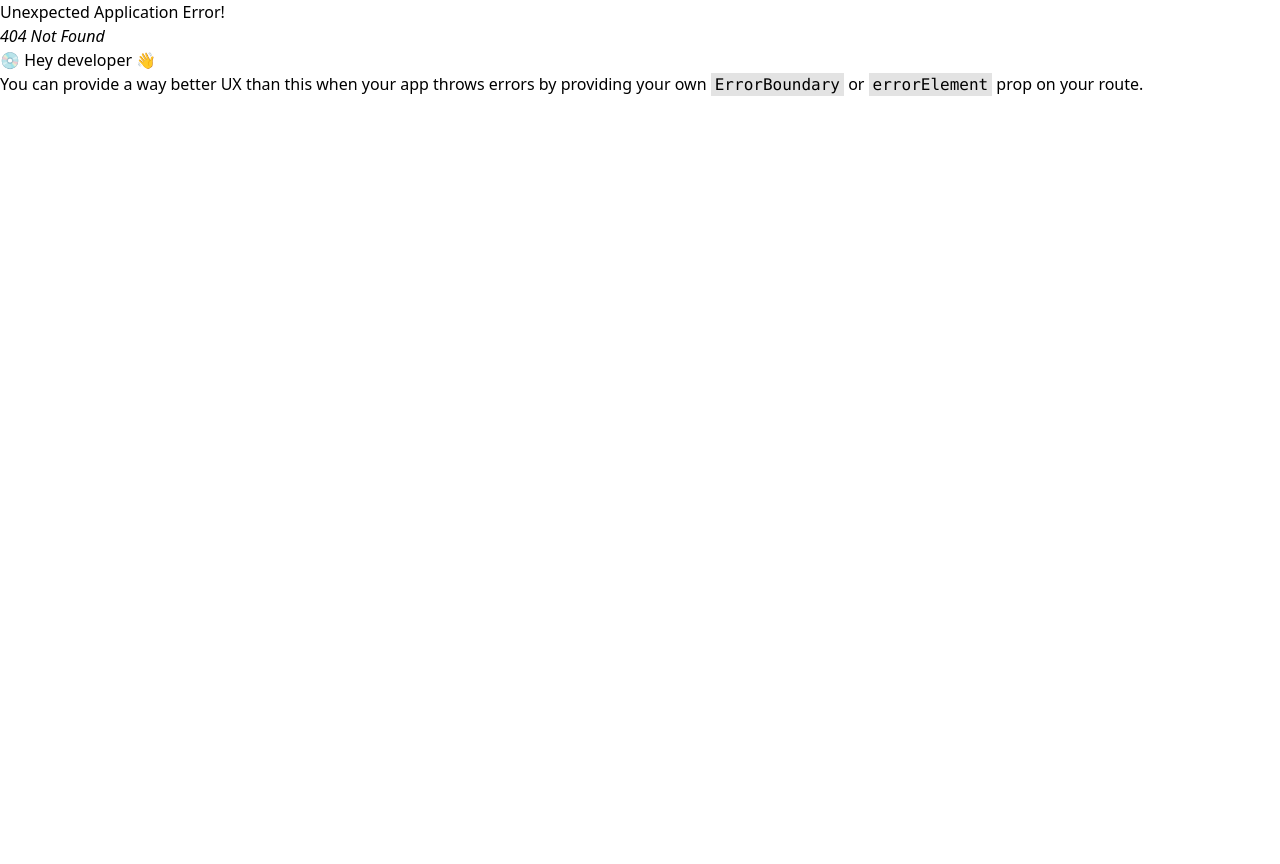
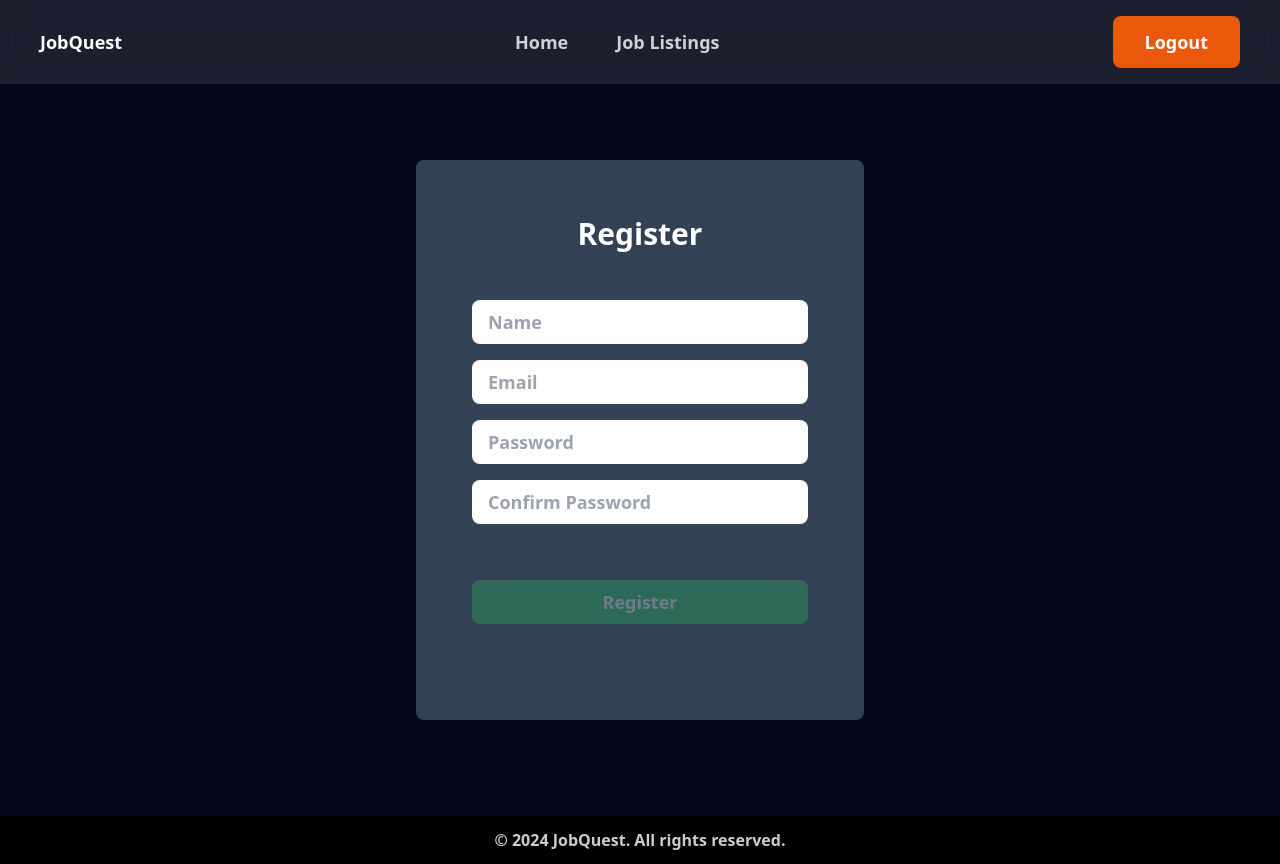
Before and after one commit to matheusdallrosa/job-quest-java, a React (Vite) app in the folder job-quest-frontend/: page /register in a window 1280 px wide. Before the commit this address had no page. Before the commit the page ends 800 px from the top, so only its background shows below. Built offline with nearby package versions, Linux system fonts and the light colour scheme.

Commit message:
feat: Create the login and register forms

```diff
--- /dev/null
+++ b/job-quest-frontend/src/components/Auth/LoginForm.jsx
@@ -0,0 +1,54 @@
+import { useState } from "react";
+
+const LoginForm = () => {
+  const [email, setEmail] = useState("");
+  const [password, setPassword] = useState("");
+
+  const handleSubmit = (e) => {
+    e.preventDefault();
+
+    console.log(email, password);
+  };
+
+  return (
+    <form
+      onSubmit={handleSubmit}
+      className="p-14 mb-24 bg-slate-700 w-full max-w-md 2xl:max-w-xl rounded-lg flex flex-col gap-4 2xl:gap-10 mx-auto"
+    >
+      <h1 className="text-3xl 2xl:text-5xl font-bold text-white text-center mb-8 2xl:mb-12">
+        Login
+      </h1>
+
+      <div>
+        <input
+          type="email"
+          placeholder="Email"
+          value={email}
+          onChange={(e) => setEmail(e.target.value)}
+          className="w-full py-2 px-4 text-lg rounded-lg text-black/80"
+          required={true}
+        />
+      </div>
+
+      <div>
+        <input
+          type="password"
+          placeholder="Password"
+          value={password}
+          onChange={(e) => setPassword(e.target.value)}
+          className="w-full py-2 px-4 text-lg rounded-lg text-black/80"
+          required={true}
+        />
+      </div>
+
+      <button
+        type="submit"
+        className="py-2 px-4 my-10 bg-green-500 hover:opacity-70 rounded-lg text-white text-lg font-semibold transition-opacity"
+      >
+        Login
+      </button>
+    </form>
+  );
+};
+
+export default LoginForm;
--- /dev/null
+++ b/job-quest-frontend/src/components/Auth/RegisterForm.jsx
@@ -0,0 +1,97 @@
+import { useState } from "react";
+
+const RegisterForm = () => {
+  const [name, setName] = useState("");
+  const [email, setEmail] = useState("");
+  const [password, setPassword] = useState("");
+  const [confirmPassword, setConfirmPassword] = useState("");
+
+  const handleSubmit = (e) => {
+    e.preventDefault();
+
+    const formData = { name, email, password };
+    console.log(formData);
+  };
+
+  return (
+    <form
+      onSubmit={handleSubmit}
+      className="p-14 mb-24 bg-slate-700 w-full max-w-md 2xl:max-w-xl rounded-lg flex flex-col gap-4 2xl:gap-10 mx-auto"
+    >
+      <h1 className="text-3xl 2xl:text-5xl font-bold text-white text-center mb-8 2xl:mb-12">
+        Register
+      </h1>
+
+      <div>
+        <input
+          type="text"
+          placeholder="Name"
+          value={name}
+          onChange={(e) => setName(e.target.value)}
+          className="w-full py-2 px-4 text-lg rounded-lg text-black/80 font-semibold"
+          required={true}
+        />
+      </div>
+
+      <div>
+        <input
+          type="email"
+          placeholder="Email"
+          value={email}
+          onChange={(e) => setEmail(e.target.value)}
+          className="w-full py-2 px-4 text-lg rounded-lg text-black/80 font-semibold"
+          required={true}
+        />
+      </div>
+
+      <div>
+        <input
+          type="password"
+          placeholder="Password"
+          value={password}
+          onChange={(e) => setPassword(e.target.value)}
+          className="w-full py-2 px-4 text-lg rounded-lg text-black/80 font-semibold"
+          required={true}
+        />
+      </div>
+
+      <div>
+        <input
+          type="password"
+          placeholder="Confirm Password"
+          value={confirmPassword}
+          onChange={(e) => setConfirmPassword(e.target.value)}
+          className={`w-full py-2 px-4 text-lg rounded-lg text-black/80 font-semibold ${
+            password === confirmPassword
+              ? "border-green-500 outline-green-500"
+              : confirmPassword && "border-red-500 outline-red-500"
+          }`}
+          required={true}
+        />
+      </div>
+
+      <button
+        type="submit"
+        disabled={
+          !name ||
+          !email ||
+          !password ||
+          !confirmPassword ||
+          password !== confirmPassword
+        }
+        className={`py-2 px-4 my-10 bg-green-500 hover:opacity-70 rounded-lg text-white text-lg font-semibold transition-opacity ${
+          (!name ||
+            !email ||
+            !password ||
+            !confirmPassword ||
+            password !== confirmPassword) &&
+          "opacity-30 hover:opacity-40"
+        }`}
+      >
+        Register
+      </button>
+    </form>
+  );
+};
+
+export default RegisterForm;
--- /dev/null
+++ b/job-quest-frontend/src/pages/Login.jsx
@@ -0,0 +1,11 @@
+import LoginForm from "../components/Auth/LoginForm";
+
+const Login = () => {
+  return (
+    <div className="pt-40 px-32">
+      <LoginForm />
+    </div>
+  );
+};
+
+export default Login;
--- /dev/null
+++ b/job-quest-frontend/src/pages/Register.jsx
@@ -0,0 +1,11 @@
+import RegisterForm from "../components/Auth/RegisterForm";
+
+const Register = () => {
+  return (
+    <div className="pt-40 px-32">
+      <RegisterForm />
+    </div>
+  );
+};
+
+export default Register;
```
Also changed, not shown: job-quest-frontend/src/main.jsx (+10 -0 lines).
